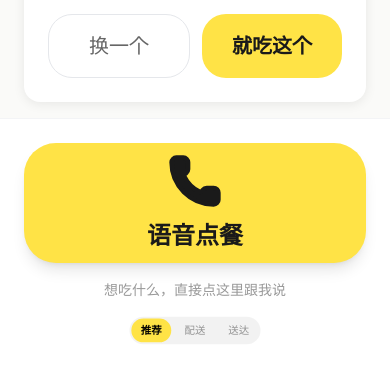
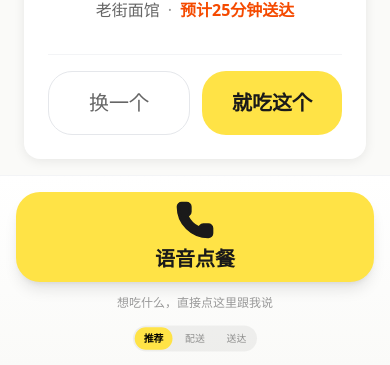
Before and after one commit to lichenlc7-pixel/mt_family_dine, a React (Vite) app: page / in a window 390 px wide. Both pictures are taken after a click on the button "好的，知道了". Shown: the part 476-841 px from the top of the page. Built offline with nearby package versions, Linux system fonts and the light colour scheme.

Commit message:
feat: Improve bottom interaction UI and UX
Refactor the bottom interaction area to use a gradient background and adjust button and text sizes for better mobile responsiveness and visual appeal. Enhance the voice interaction button's touch target and overall appearance.

```diff
--- a/src/App.tsx
+++ b/src/App.tsx
@@ -861,25 +861,25 @@ export default function App() {
 
               {/* Area 3: Bottom Interaction */}
               <div
-                className="bg-white border-t border-gray-100 p-6 safe-bottom flex flex-col items-center"
+                className="bg-gradient-to-b from-white to-bg-warm sm:from-white sm:to-white border-t border-gray-100 p-4 sm:p-6 safe-bottom flex flex-col items-center"
               >
                 <button
                   onClick={startVoice}
-                  className="w-full h-[120px] bg-primary rounded-[32px] flex flex-col items-center justify-center gap-2 shadow-lg active:scale-[0.98] transition-transform"
+                  className="w-full h-[90px] sm:h-[120px] bg-primary rounded-[24px] sm:rounded-[32px] flex flex-col items-center justify-center gap-1 sm:gap-2 shadow-lg active:scale-[0.98] transition-transform"
                 >
-                  <div className="flex items-center justify-center">
-                    <Phone size={56} className="text-text-main fill-current" />
+                  <div className="flex items-center justify-center w-10 h-10 sm:w-14 sm:h-14">
+                    <Phone className="w-full h-full text-text-main fill-current" />
                   </div>
-                  <span className="text-text-main font-bold text-[24px]">
+                  <span className="text-text-main font-bold text-[20px] sm:text-[24px]">
                     {deliveryStatus === 'DELIVERING' ? '电话客服' : '语音点餐'}
                   </span>
                 </button>
-                <p className="text-text-hint text-[14px] text-center mt-4">
+                <p className="text-text-hint text-[12px] sm:text-[14px] text-center mt-3 sm:mt-4">
                   {deliveryStatus === 'DELIVERING' ? '联系骑手或商家，解决配送问题' : '想吃什么，直接点这里跟我说'}
                 </p>
 
                 {/* Mobile Demo Status Switcher */}
-                <div className="sm:hidden pointer-events-auto flex gap-1 bg-black/5 p-0.5 rounded-full scale-95 mt-4">
+                <div className="sm:hidden pointer-events-auto flex gap-1 bg-black/5 p-0.5 rounded-full scale-90 mt-3">
                   {(['RECOMMENDING', 'DELIVERING', 'DELIVERED'] as DeliveryStatus[]).map(s => (
                     <button
                       key={s}
@@ -1266,22 +1266,22 @@ export default function App() {
               </div>
 
               {/* Area 3: iOS Inspired Operation Area */}
-              <div className="absolute bottom-0 left-0 right-0 h-[calc(240px+env(safe-area-inset-bottom))] flex flex-col items-center justify-end pb-[calc(3rem+env(safe-area-inset-bottom))] z-40 pointer-events-none">
+              <div className="absolute bottom-0 left-0 right-0 h-[calc(200px+env(safe-area-inset-bottom))] sm:h-[calc(240px+env(safe-area-inset-bottom))] flex flex-col items-center justify-end pb-[calc(2rem+env(safe-area-inset-bottom))] sm:pb-[calc(3rem+env(safe-area-inset-bottom))] z-40 pointer-events-none">
                 {/* Curved Overlay Background */}
                 <div
-                  className="absolute inset-0 bg-white/90 backdrop-blur-xl rounded-t-[40px] shadow-[0_-10px_40px_rgba(0,0,0,0.08)] pointer-events-auto border-t border-white/50"
+                  className="absolute inset-0 bg-gradient-to-b from-white/90 to-bg-warm/90 sm:from-white/90 sm:to-white/90 backdrop-blur-xl rounded-t-[32px] sm:rounded-t-[40px] shadow-[0_-10px_40px_rgba(0,0,0,0.08)] pointer-events-auto border-t border-white/50"
                 />
 
-                <div className="flex flex-col gap-8 items-center w-full pointer-events-auto relative z-10">
+                <div className="flex flex-col gap-5 sm:gap-8 items-center w-full pointer-events-auto relative z-10">
                   {/* Row 1: 1, 2, 3 Buttons */}
-                  <div className="flex justify-center gap-6">
+                  <div className="flex justify-center gap-5 sm:gap-6">
                     {['1', '2', '3'].map((num) => (
                       <button
                         key={num}
                         onClick={() => handleDial(num)}
-                        className="w-[64px] h-[64px] rounded-full flex items-center justify-center transition-all bg-white shadow-[0_4px_12px_rgba(0,0,0,0.08)] active:scale-95"
+                        className="w-[56px] h-[56px] sm:w-[64px] sm:h-[64px] rounded-full flex items-center justify-center transition-all bg-white shadow-[0_4px_12px_rgba(0,0,0,0.08)] active:scale-95"
                       >
-                        <span className="text-[28px] font-bold text-black">{num}</span>
+                        <span className="text-[24px] sm:text-[28px] font-bold text-black">{num}</span>
                       </button>
                     ))}
                   </div>
@@ -1290,9 +1290,11 @@ export default function App() {
                   <div className="flex justify-center">
                     <button
                       onClick={() => setAppState('MAIN')}
-                      className="w-[64px] h-[64px] rounded-full flex items-center justify-center transition-all bg-[#FF3B30] text-white shadow-[0_4px_12px_rgba(255,59,48,0.3)] active:scale-95"
+                      className="w-[56px] h-[56px] sm:w-[64px] sm:h-[64px] rounded-full flex items-center justify-center transition-all bg-[#FF3B30] text-white shadow-[0_4px_12px_rgba(255,59,48,0.3)] active:scale-95"
                     >
-                      <Phone size={28} className="fill-current rotate-[135deg]" />
+                      <div className="w-6 h-6 sm:w-7 sm:h-7 flex items-center justify-center">
+                        <Phone className="w-full h-full fill-current rotate-[135deg]" />
+                      </div>
                     </button>
                   </div>
                 </div>
```
